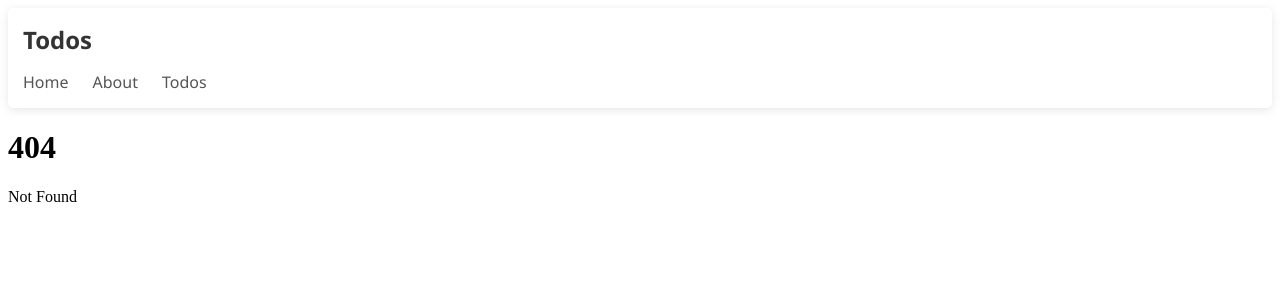
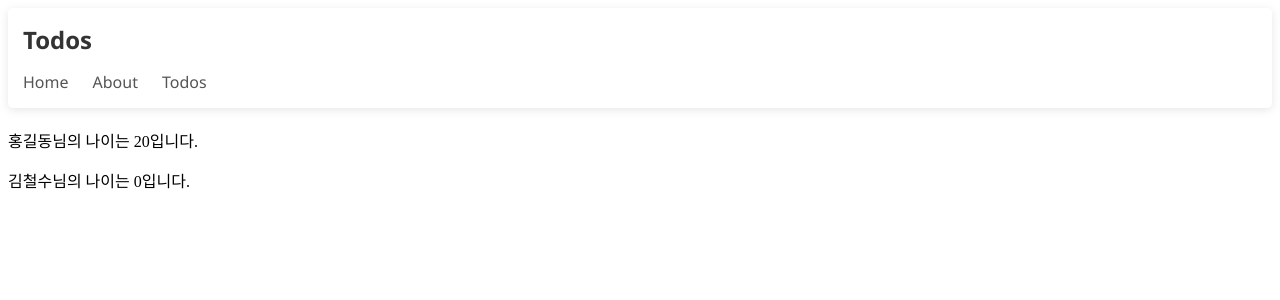
Before and after one commit to GangOn0215/interior_shop_FE_svelte, a SvelteKit app: page /practice/component/parent in a window 1280 px wide. Before the commit this address had no page. Shown: the top 300 px of the page. Built offline with nearby package versions, Linux system fonts and the light colour scheme.

Commit message:
[ ADD ] etc

```diff
--- a/package.json
+++ b/package.json
@@ -10,9 +10,11 @@
 		"prepare": "svelte-kit sync || echo ''"
 	},
 	"devDependencies": {
+		"@sveltejs/adapter-auto": "^4.0.0",
 		"@sveltejs/kit": "^2.17.0",
-		"@sveltejs/adapter-auto": "^4.0.0",
 		"@sveltejs/vite-plugin-svelte": "^5.0.0",
+		"sass-embedded": "^1.85.1",
+		"scss": "^0.2.4",
 		"svelte": "^5.0.0",
 		"vite": "^6.0.0"
 	}
--- /dev/null
+++ b/src/routes/practice/component/parent/+page.svelte
@@ -0,0 +1,13 @@
+<script>
+  import Children from './Children.svelte';
+
+  let personName = "홍길동";
+  let personAge = 20;
+</script>
+
+<Children name={personName} age={personAge} />
+<Children name="김철수" />
+
+<style>
+
+</style>
--- /dev/null
+++ b/src/routes/practice/component/parent/Children.svelte
@@ -0,0 +1,5 @@
+<script>
+  let { name, age = 0 } = $props();
+</script>
+
+<p>{name}님의 나이는 {age}입니다.</p>
--- a/src/routes/study/ch01/+page.svelte
+++ b/src/routes/study/ch01/+page.svelte
@@ -3,7 +3,7 @@
   //  ! Legacy mode
   // let count = 0;
 
-  // ! runes ( Svelte 5) svelte
+  // ! runes ( Svelte 5 ) svelte
   let count = $state(0);
 </script>
 
--- a/svelte.config.js
+++ b/svelte.config.js
@@ -1,11 +1,10 @@
 import adapter from '@sveltejs/adapter-auto';
+import { vitePreprocess } from '@sveltejs/vite-plugin-svelte';
 
 /** @type {import('@sveltejs/kit').Config} */
 const config = {
+	preprocess: vitePreprocess(), //
 	kit: {
-		// adapter-auto only supports some environments, see https://svelte.dev/docs/kit/adapter-auto for a list.
-		// If your environment is not supported, or you settled on a specific environment, switch out the adapter.
-		// See https://svelte.dev/docs/kit/adapters for more information about adapters.
 		adapter: adapter()
 	}
 };
--- a/vite.config.js
+++ b/vite.config.js
@@ -1,6 +1,14 @@
 import { sveltekit } from '@sveltejs/kit/vite';
 import { defineConfig } from 'vite';
+import path from 'path'; // 여기에 path 모듈 임포트 추가
 
 export default defineConfig({
-	plugins: [sveltekit()]
+	plugins: [sveltekit()],
+	resolve: {
+		alias: {
+			'@': path.resolve(__dirname, './src'),
+			'@stores': path.resolve(__dirname, './src/stores'),
+			'@lib': path.resolve(__dirname, './src/lib'),
+		},
+	},
 });
```
Also changed, not shown: 1 other file (tests, documents, lock files or other folders).
